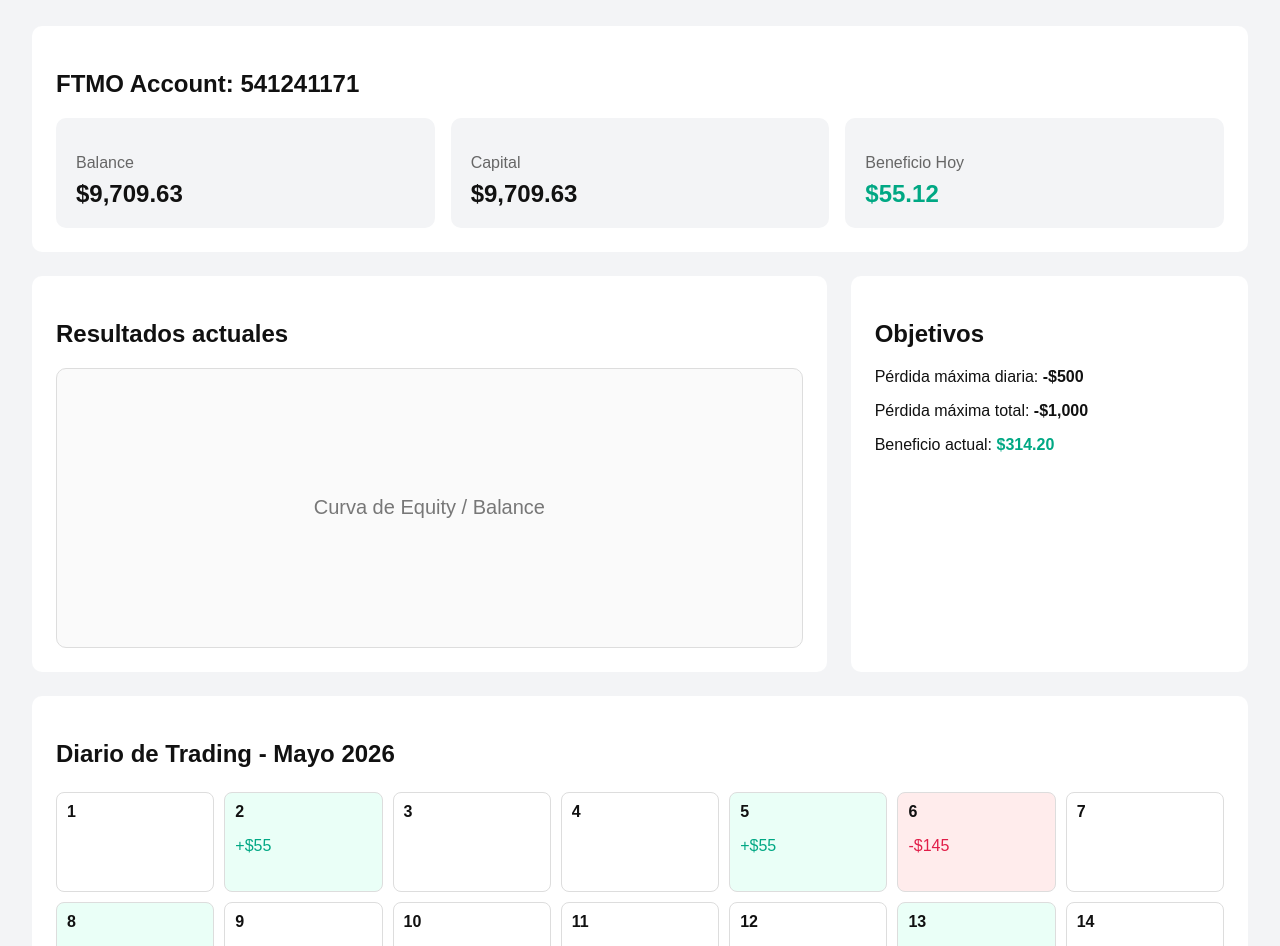
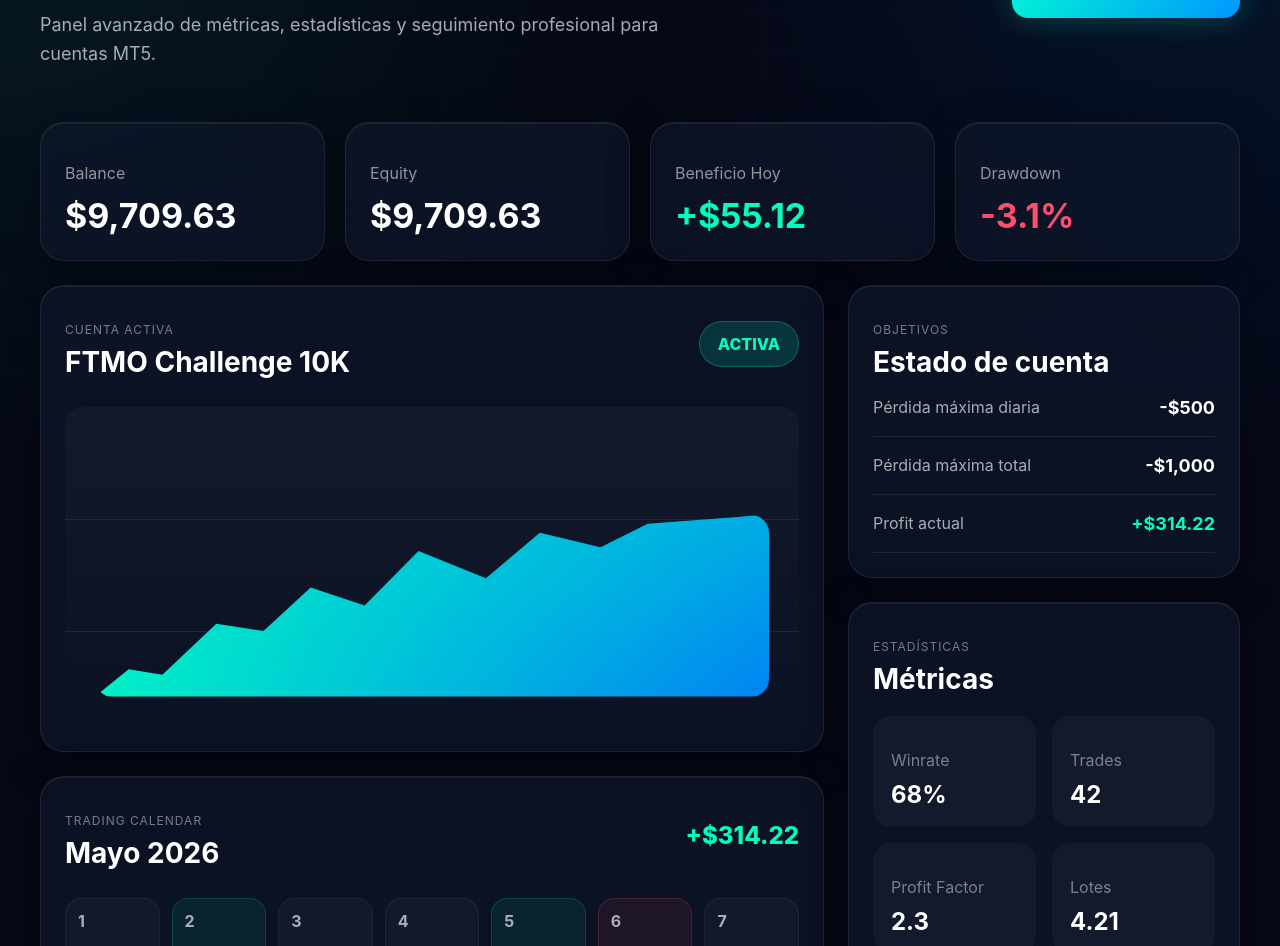
Before and after one commit to fjuanmanuel126-pixel/GoldPulse, a Next.js app: page /bitacora in a window 1280 px wide. Shown: the part 146-1092 px from the top of the page. Built offline with nearby package versions, Linux system fonts and the light colour scheme.

Commit message:
GoldPulse Bitacora UI

```diff
--- a/pages/bitacora.tsx
+++ b/pages/bitacora.tsx
@@ -1,155 +1,532 @@
 export default function BitacoraPage() {
   return (
-    <main
-      style={{
-        minHeight: "100vh",
-        background: "#f3f4f6",
-        padding: "32px",
-        fontFamily: "Arial, sans-serif",
-        color: "#111",
-      }}
-    >
-      <h1 style={{ fontSize: 42, marginBottom: 10 }}>
-        GoldPulse Bitácora
+    <main className="page">
+      <div className="overlay" />
+
+      <section className="hero">
+        <div>
+          <p className="eyebrow">GOLDPULSE BITÁCORA</p>
+
+          <h1>
+            Trading Journal <span>PRO</span>
           </h1>
 
-      <p style={{ color: "#666", marginBottom: 30 }}>
-        Vista previa estilo FTMO / Account MetriX
+          <p className="sub">
+            Panel avanzado de métricas, estadísticas y seguimiento
+            profesional para cuentas MT5.
           </p>
+        </div>
 
-      <section
-        style={{
-          background: "white",
-          padding: 24,
-          borderRadius: 10,
-        }}
-      >
-        <h2>FTMO Account: 541241171</h2>
-
-        <div
-          style={{
-            display: "grid",
-            gridTemplateColumns: "repeat(3,1fr)",
-            gap: 16,
-            marginTop: 20,
-          }}
-        >
-          <Card title="Balance" value="$9,709.63" />
-          <Card title="Capital" value="$9,709.63" />
-          <Card title="Beneficio Hoy" value="$55.12" green />
-        </div>
+        <button className="connectBtn">
+          Conectar cuenta MT5
+        </button>
       </section>
 
-      <section
-        style={{
-          display: "grid",
-          gridTemplateColumns: "2fr 1fr",
-          gap: 24,
-          marginTop: 24,
-        }}
-      >
-        <div
-          style={{
-            background: "white",
-            padding: 24,
-            borderRadius: 10,
-          }}
-        >
-          <h2>Resultados actuales</h2>
+      <section className="topGrid">
+        <Card
+          title="Balance"
+          value="$9,709.63"
+        />
 
-          <div
-            style={{
-              height: 280,
-              background: "#fafafa",
-              border: "1px solid #ddd",
-              borderRadius: 10,
-              marginTop: 20,
-              display: "flex",
-              justifyContent: "center",
-              alignItems: "center",
-              color: "#777",
-              fontSize: 20,
-            }}
-          >
-            Curva de Equity / Balance
+        <Card
+          title="Equity"
+          value="$9,709.63"
+        />
+
+        <Card
+          title="Beneficio Hoy"
+          value="+$55.12"
+          green
+        />
+
+        <Card
+          title="Drawdown"
+          value="-3.1%"
+          red
+        />
+      </section>
+
+      <section className="layout">
+        <div className="left">
+          <div className="panel">
+            <div className="panelTop">
+              <div>
+                <p className="mini">Cuenta activa</p>
+
+                <h2>FTMO Challenge 10K</h2>
+              </div>
+
+              <div className="status">
+                ACTIVA
               </div>
             </div>
 
-        <div
-          style={{
-            background: "white",
-            padding: 24,
-            borderRadius: 10,
-          }}
-        >
-          <h2>Objetivos</h2>
+            <div className="chart">
+              <div className="line line1"></div>
+              <div className="line line2"></div>
 
-          <div style={{ marginTop: 20 }}>
-            <p>
-              Pérdida máxima diaria:
-              <strong> -$500</strong>
-            </p>
-
-            <p>
-              Pérdida máxima total:
-              <strong> -$1,000</strong>
-            </p>
-
-            <p>
-              Beneficio actual:
-              <strong style={{ color: "#00a884" }}> $314.20</strong>
-            </p>
+              <div className="fakeChart">
+                <div className="curve"></div>
               </div>
             </div>
-      </section>
+          </div>
 
-      <section
-        style={{
-          background: "white",
-          padding: 24,
-          borderRadius: 10,
-          marginTop: 24,
-        }}
-      >
-        <h2>Diario de Trading - Mayo 2026</h2>
+          <div className="panel">
+            <div className="panelTop">
+              <div>
+                <p className="mini">Trading Calendar</p>
+                <h2>Mayo 2026</h2>
+              </div>
 
-        <div
-          style={{
-            display: "grid",
-            gridTemplateColumns: "repeat(7,1fr)",
-            gap: 10,
-            marginTop: 24,
-          }}
-        >
+              <div className="profitMonth">
+                +$314.22
+              </div>
+            </div>
+
+            <div className="calendar">
               {Array.from({ length: 31 }, (_, i) => (
                 <div
                   key={i}
-              style={{
-                minHeight: 100,
-                border: "1px solid #ddd",
-                borderRadius: 8,
-                padding: 10,
-                background:
+                  className={`day ${
                     i === 5
-                    ? "#ffecec"
+                      ? "negative"
                       : [1, 4, 7, 12, 15].includes(i)
-                    ? "#eafff7"
-                    : "#fff",
-              }}
+                      ? "positive"
+                      : ""
+                  }`}
                 >
                   <strong>{i + 1}</strong>
 
                   {[1, 4, 7, 12, 15].includes(i) && (
-                <p style={{ color: "#00a884" }}>+$55</p>
+                    <span>+$55</span>
                   )}
 
                   {i === 5 && (
-                <p style={{ color: "#e11d48" }}>-$145</p>
+                    <span>-$145</span>
                   )}
                 </div>
               ))}
             </div>
+          </div>
+        </div>
+
+        <aside className="right">
+          <div className="panel">
+            <p className="mini">
+              Objetivos
+            </p>
+
+            <h2>Estado de cuenta</h2>
+
+            <div className="objective">
+              <span>Pérdida máxima diaria</span>
+              <strong>-$500</strong>
+            </div>
+
+            <div className="objective">
+              <span>Pérdida máxima total</span>
+              <strong>-$1,000</strong>
+            </div>
+
+            <div className="objective">
+              <span>Profit actual</span>
+
+              <strong className="green">
+                +$314.22
+              </strong>
+            </div>
+          </div>
+
+          <div className="panel">
+            <p className="mini">
+              Estadísticas
+            </p>
+
+            <h2>Métricas</h2>
+
+            <div className="stats">
+              <Stat
+                label="Winrate"
+                value="68%"
+              />
+
+              <Stat
+                label="Trades"
+                value="42"
+              />
+
+              <Stat
+                label="Profit Factor"
+                value="2.3"
+              />
+
+              <Stat
+                label="Lotes"
+                value="4.21"
+              />
+
+              <Stat
+                label="Avg Win"
+                value="+$72"
+                green
+              />
+
+              <Stat
+                label="Avg Loss"
+                value="-$31"
+                red
+              />
+            </div>
+          </div>
+        </aside>
       </section>
+
+      <style jsx>{`
+        .page {
+          min-height: 100vh;
+          background:
+            radial-gradient(circle at top left, rgba(0,255,200,0.08), transparent 30%),
+            radial-gradient(circle at top right, rgba(0,140,255,0.10), transparent 30%),
+            #050816;
+
+          color: white;
+          padding: 40px;
+          position: relative;
+          overflow: hidden;
+          font-family: Inter, sans-serif;
+        }
+
+        .overlay {
+          position: absolute;
+          inset: 0;
+          background-image:
+            linear-gradient(rgba(255,255,255,0.03) 1px, transparent 1px),
+            linear-gradient(90deg, rgba(255,255,255,0.03) 1px, transparent 1px);
+
+          background-size: 40px 40px;
+          opacity: 0.2;
+          pointer-events: none;
+        }
+
+        .hero {
+          position: relative;
+          z-index: 2;
+          display: flex;
+          justify-content: space-between;
+          align-items: center;
+          margin-bottom: 35px;
+          gap: 30px;
+        }
+
+        .eyebrow {
+          color: #00ffd0;
+          letter-spacing: 2px;
+          font-size: 13px;
+          font-weight: 800;
+          margin-bottom: 12px;
+        }
+
+        h1 {
+          font-size: 58px;
+          margin: 0;
+          font-weight: 900;
+          line-height: 1;
+        }
+
+        h1 span {
+          color: #00ffd0;
+        }
+
+        .sub {
+          max-width: 620px;
+          color: rgba(255,255,255,0.65);
+          margin-top: 18px;
+          font-size: 18px;
+          line-height: 1.6;
+        }
+
+        .connectBtn {
+          background: linear-gradient(135deg,#00ffd0,#0095ff);
+          border: none;
+          color: black;
+          font-weight: 800;
+          padding: 18px 28px;
+          border-radius: 16px;
+          font-size: 16px;
+          cursor: pointer;
+          box-shadow: 0 0 30px rgba(0,255,208,0.25);
+        }
+
+        .topGrid {
+          position: relative;
+          z-index: 2;
+          display: grid;
+          grid-template-columns: repeat(4,1fr);
+          gap: 20px;
+          margin-bottom: 24px;
+        }
+
+        .card,
+        .panel {
+          background: rgba(15,23,42,0.72);
+          border: 1px solid rgba(255,255,255,0.08);
+          backdrop-filter: blur(18px);
+          border-radius: 24px;
+          padding: 24px;
+          box-shadow:
+            0 10px 40px rgba(0,0,0,0.35),
+            inset 0 1px rgba(255,255,255,0.06);
+        }
+
+        .card p {
+          color: rgba(255,255,255,0.55);
+          margin-bottom: 12px;
+        }
+
+        .card h2 {
+          margin: 0;
+          font-size: 34px;
+        }
+
+        .green {
+          color: #00ffbf;
+        }
+
+        .red {
+          color: #ff4d6d;
+        }
+
+        .layout {
+          position: relative;
+          z-index: 2;
+          display: grid;
+          grid-template-columns: 2fr 1fr;
+          gap: 24px;
+        }
+
+        .left,
+        .right {
+          display: flex;
+          flex-direction: column;
+          gap: 24px;
+        }
+
+        .panelTop {
+          display: flex;
+          justify-content: space-between;
+          align-items: center;
+          margin-bottom: 28px;
+        }
+
+        .mini {
+          color: rgba(255,255,255,0.45);
+          text-transform: uppercase;
+          letter-spacing: 1px;
+          font-size: 12px;
+          margin-bottom: 8px;
+        }
+
+        .panel h2 {
+          margin: 0;
+          font-size: 28px;
+        }
+
+        .status {
+          background: rgba(0,255,191,0.15);
+          color: #00ffbf;
+          padding: 12px 18px;
+          border-radius: 999px;
+          font-weight: 800;
+          border: 1px solid rgba(0,255,191,0.25);
+        }
+
+        .chart {
+          height: 320px;
+          border-radius: 18px;
+          position: relative;
+          overflow: hidden;
+          background:
+            linear-gradient(180deg, rgba(255,255,255,0.03), transparent);
+        }
+
+        .line {
+          position: absolute;
+          left: 0;
+          right: 0;
+          height: 1px;
+          background: rgba(255,255,255,0.08);
+        }
+
+        .line1 {
+          top: 35%;
+        }
+
+        .line2 {
+          top: 70%;
+        }
+
+        .fakeChart {
+          position: absolute;
+          inset: 0;
+          display: flex;
+          align-items: flex-end;
+          padding: 30px;
+        }
+
+        .curve {
+          width: 100%;
+          height: 70%;
+          border-radius: 18px;
+          background:
+            linear-gradient(180deg, rgba(0,255,208,0.35), transparent),
+            linear-gradient(90deg,#00ffd0,#008cff);
+
+          clip-path: polygon(
+            0% 100%,
+            5% 85%,
+            10% 88%,
+            18% 60%,
+            25% 64%,
+            32% 40%,
+            40% 50%,
+            48% 20%,
+            58% 35%,
+            66% 10%,
+            75% 18%,
+            82% 5%,
+            100% 0,
+            100% 100%
+          );
+
+          opacity: 0.95;
+        }
+
+        .profitMonth {
+          color: #00ffbf;
+          font-size: 24px;
+          font-weight: 800;
+        }
+
+        .calendar {
+          display: grid;
+          grid-template-columns: repeat(7,1fr);
+          gap: 12px;
+        }
+
+        .day {
+          min-height: 90px;
+          border-radius: 16px;
+          background: rgba(255,255,255,0.03);
+          border: 1px solid rgba(255,255,255,0.05);
+          padding: 12px;
+          display: flex;
+          flex-direction: column;
+          justify-content: space-between;
+        }
+
+        .day strong {
+          color: rgba(255,255,255,0.65);
+        }
+
+        .day span {
+          font-size: 14px;
+          font-weight: 800;
+        }
+
+        .day.positive {
+          background: rgba(0,255,191,0.08);
+          border-color: rgba(0,255,191,0.15);
+        }
+
+        .day.positive span {
+          color: #00ffbf;
+        }
+
+        .day.negative {
+          background: rgba(255,77,109,0.08);
+          border-color: rgba(255,77,109,0.18);
+        }
+
+        .day.negative span {
+          color: #ff4d6d;
+        }
+
+        .objective {
+          display: flex;
+          justify-content: space-between;
+          align-items: center;
+          padding: 18px 0;
+          border-bottom: 1px solid rgba(255,255,255,0.08);
+        }
+
+        .objective span {
+          color: rgba(255,255,255,0.65);
+        }
+
+        .objective strong {
+          font-size: 18px;
+        }
+
+        .stats {
+          display: grid;
+          grid-template-columns: repeat(2,1fr);
+          gap: 16px;
+          margin-top: 20px;
+        }
+
+        .stat {
+          background: rgba(255,255,255,0.03);
+          border-radius: 18px;
+          padding: 18px;
+        }
+
+        .stat p {
+          color: rgba(255,255,255,0.45);
+          margin-bottom: 10px;
+        }
+
+        .stat h3 {
+          margin: 0;
+          font-size: 24px;
+        }
+
+        @media(max-width:1100px){
+          .topGrid{
+            grid-template-columns:1fr 1fr;
+          }
+
+          .layout{
+            grid-template-columns:1fr;
+          }
+
+          .calendar{
+            grid-template-columns:repeat(3,1fr);
+          }
+        }
+
+        @media(max-width:700px){
+          .page{
+            padding:20px;
+          }
+
+          h1{
+            font-size:42px;
+          }
+
+          .hero{
+            flex-direction:column;
+            align-items:flex-start;
+          }
+
+          .topGrid{
+            grid-template-columns:1fr;
+          }
+
+          .calendar{
+            grid-template-columns:repeat(2,1fr);
+          }
+        }
+      `}</style>
     </main>
   );
 }
@@ -158,29 +535,58 @@
   title,
   value,
   green,
+  red,
 }: {
   title: string;
   value: string;
   green?: boolean;
+  red?: boolean;
 }) {
   return (
-    <div
-      style={{
-        background: "#f3f4f6",
-        padding: 20,
-        borderRadius: 10,
-      }}
-    >
-      <p style={{ color: "#666", marginBottom: 8 }}>{title}</p>
+    <div className="card">
+      <p>{title}</p>
 
       <h2
-        style={{
-          color: green ? "#00a884" : "#111",
-          margin: 0,
-        }}
+        className={
+          green
+            ? "green"
+            : red
+            ? "red"
+            : ""
+        }
       >
         {value}
       </h2>
     </div>
   );
 }
+
+function Stat({
+  label,
+  value,
+  green,
+  red,
+}: {
+  label: string;
+  value: string;
+  green?: boolean;
+  red?: boolean;
+}) {
+  return (
+    <div className="stat">
+      <p>{label}</p>
+
+      <h3
+        className={
+          green
+            ? "green"
+            : red
+            ? "red"
+            : ""
+        }
+      >
+        {value}
+      </h3>
+    </div>
+  );
+}
```
Lines whose indentation alone changed are shown as unchanged.
